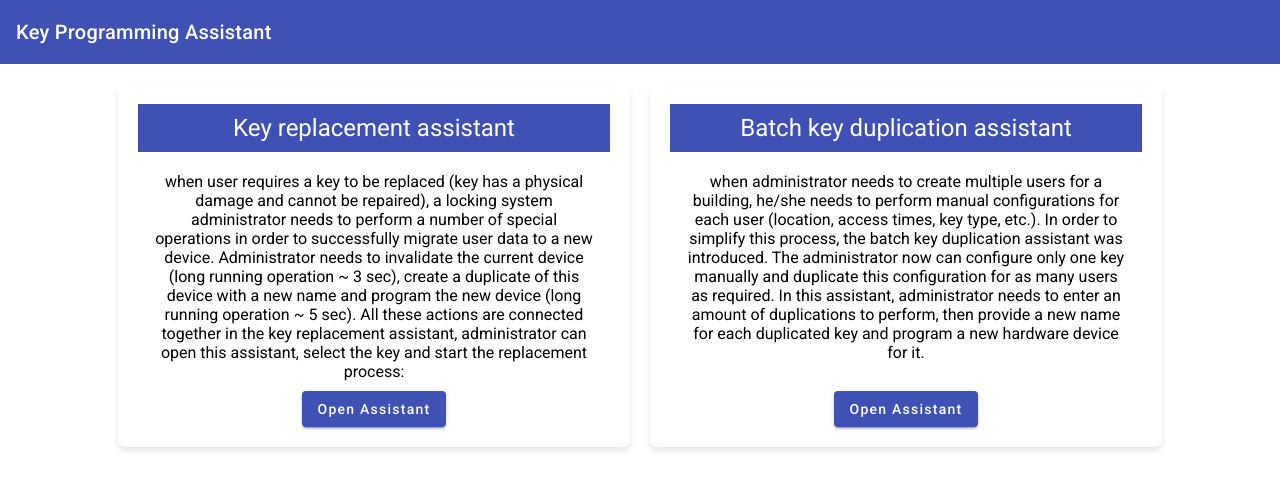
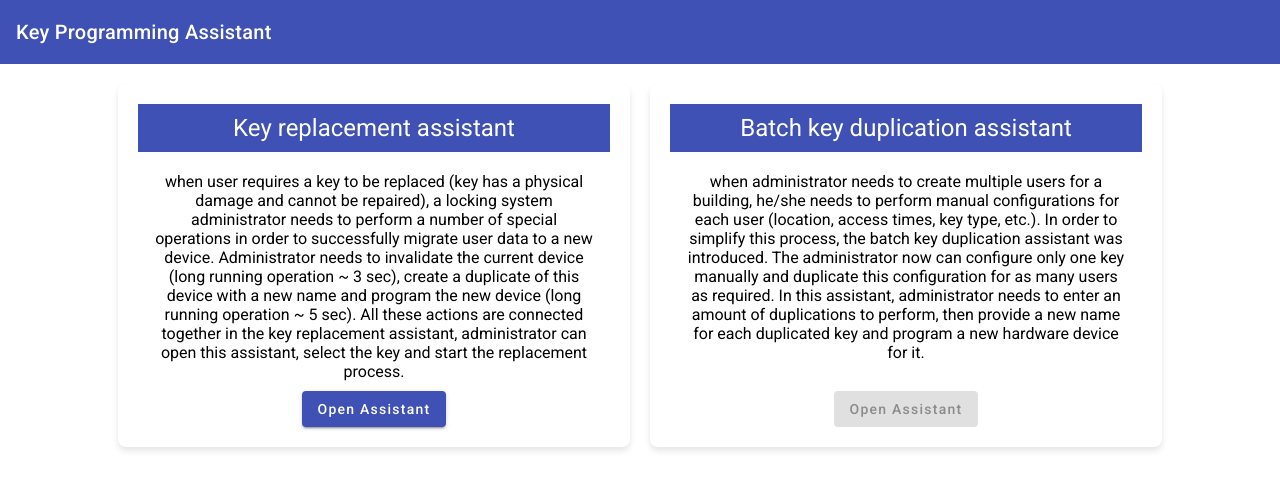
Before and after one commit to subhashjha35/key_programming_assistant, an Angular app: page / in a window 1280 px wide. Shown: the top 490 px of the page. Built offline with nearby package versions, Linux system fonts and the light colour scheme.

Commit message:
refactor: assistant features data is re-organized

```diff
--- a/src/app/components/assitant-card/assitant-card.component.html
+++ b/src/app/components/assitant-card/assitant-card.component.html
@@ -6,8 +6,8 @@
         <ng-content></ng-content>
     </mat-card-content>
     <mat-card-footer>
-        <div matTooltip="This feature is not yet developed" [matTooltipDisabled]="featureAvailable" [matTooltipPosition]="'above'">
-            <button mat-raised-button color="primary" [disabled]="!featureAvailable">Open Assistant</button>
+        <div matTooltip="This feature is not yet developed" [matTooltipDisabled]="isAvailable" [matTooltipPosition]="'above'">
+            <button mat-raised-button color="primary" [disabled]="!isAvailable" (click)="callAssistant()">Open Assistant</button>
         </div>
     </mat-card-footer>
 </mat-card>
--- a/src/app/components/assitant-card/assitant-card.component.ts
+++ b/src/app/components/assitant-card/assitant-card.component.ts
@@ -1,4 +1,4 @@
-import { Component, Input } from '@angular/core';
+import { Component, EventEmitter, Input, Output } from '@angular/core';
 import { MatButtonModule } from '@angular/material/button';
 import { MatCardModule } from '@angular/material/card';
 import { MatTooltipModule } from '@angular/material/tooltip';
@@ -13,6 +13,12 @@ import { MatTooltipModule } from '@angular/material/tooltip';
 export class AssitantCardComponent {
   @Input() title = '';
   @Input() content = '';
-  @Input() featureAvailable: boolean = true;
+  @Input() isAvailable: boolean = false;
+  @Output() assistantCalled = new EventEmitter();
+
+  callAssistant(): void {
+    this.assistantCalled.emit();
+  }
+
 
 }
--- a/src/app/components/key-programming-assistant-page/key-programming-assistant-page.component.html
+++ b/src/app/components/key-programming-assistant-page/key-programming-assistant-page.component.html
@@ -2,20 +2,11 @@
     <span>Key Programming Assistant</span>
   </mat-toolbar>
 <div class="row">
-    <app-assitant-card title="Key replacement assistant" content="">
-        when user requires a key to be replaced (key has a physical damage and cannot
-        be repaired), a locking system administrator needs to perform a number of special operations in order to
-        successfully migrate user data to a new device. Administrator needs to invalidate the current device (long
-        running operation ~ 3 sec), create a duplicate of this device with a new name and program the new device
-        (long running operation ~ 5 sec). All these actions are connected together in the key replacement assistant,
-        administrator can open this assistant, select the key and start the replacement process:
-    </app-assitant-card>
-    <app-assitant-card title="Batch key duplication assistant" content="">
-        when administrator needs to create multiple users for a building, he/she
-        needs to perform manual configurations for each user (location, access times, key type, etc.). In order to
-        simplify this process, the batch key duplication assistant was introduced. The administrator now can configure
-        only one key manually and duplicate this configuration for as many users as required. In this assistant,
-        administrator needs to enter an amount of duplications to perform, then provide a new name for each
-        duplicated key and program a new hardware device for it.
+    <app-assitant-card
+        *ngFor="let feature of assistantFeatures"
+        [title]="feature.name"
+        [isAvailable]="feature.isAvailable"
+        (assistantCalled)="startAssistant(feature.id)">
+        {{ feature.content }}
     </app-assitant-card>
 </div>
--- a/src/app/components/key-programming-assistant-page/key-programming-assistant-page.component.ts
+++ b/src/app/components/key-programming-assistant-page/key-programming-assistant-page.component.ts
@@ -1,15 +1,22 @@
+import { NgFor } from '@angular/common';
 import { Component } from '@angular/core';
 import { MatButtonModule } from '@angular/material/button';
 import { MatCardModule } from '@angular/material/card';
 import { MatToolbarModule } from '@angular/material/toolbar';
+import { AssistantHelper } from '../../helpers/assistant.helper';
 import { AssitantCardComponent } from '../assitant-card/assitant-card.component';
+
 @Component({
   selector: 'app-key-programming-assistant-page',
   standalone: true,
-  imports: [MatCardModule, MatToolbarModule, MatButtonModule, AssitantCardComponent],
+  imports: [MatCardModule, MatToolbarModule, MatButtonModule, AssitantCardComponent, NgFor],
   templateUrl: './key-programming-assistant-page.component.html',
   styleUrl: './key-programming-assistant-page.component.scss'
 })
 export class KeyProgrammingAssistantPageComponent {
+  assistantFeatures = AssistantHelper.getAllAssistantFeatures();
 
+  startAssistant(assistantId: string): void {
+    console.log(assistantId);
+  }
 }
--- /dev/null
+++ b/src/app/helpers/assistant.helper.ts
@@ -0,0 +1,31 @@
+import { AssistantPageData } from "../types/assistant";
+
+export class AssistantHelper {
+  static readonly assistantFeatures: Array<AssistantPageData> = [
+    {
+      id: 'keyReplacementAssistant',
+      name: 'Key replacement assistant',
+      content: `when user requires a key to be replaced (key has a physical damage and cannot
+      be repaired), a locking system administrator needs to perform a number of special operations in order to
+      successfully migrate user data to a new device. Administrator needs to invalidate the current device (long
+      running operation ~ 3 sec), create a duplicate of this device with a new name and program the new device
+      (long running operation ~ 5 sec). All these actions are connected together in the key replacement assistant,
+      administrator can open this assistant, select the key and start the replacement process.`,
+      isAvailable: true
+    },
+    {
+      id: 'batchKeyDuplication',
+      name: 'Batch key duplication assistant',
+      content: `when administrator needs to create multiple users for a building, he/she
+      needs to perform manual configurations for each user (location, access times, key type, etc.). In order to
+      simplify this process, the batch key duplication assistant was introduced. The administrator now can configure
+      only one key manually and duplicate this configuration for as many users as required. In this assistant,
+      administrator needs to enter an amount of duplications to perform, then provide a new name for each
+      duplicated key and program a new hardware device for it.`,
+      isAvailable: false
+    },
+  ]
+
+  static readonly getAllAssistantFeatures = () => this.assistantFeatures;
+
+}
--- /dev/null
+++ b/src/app/types/assistant.ts
@@ -0,0 +1,6 @@
+export type AssistantPageData = {
+  id: 'keyReplacementAssistant' | 'batchKeyDuplication';
+  name: string;
+  content: string;
+  isAvailable: boolean;
+}
```
